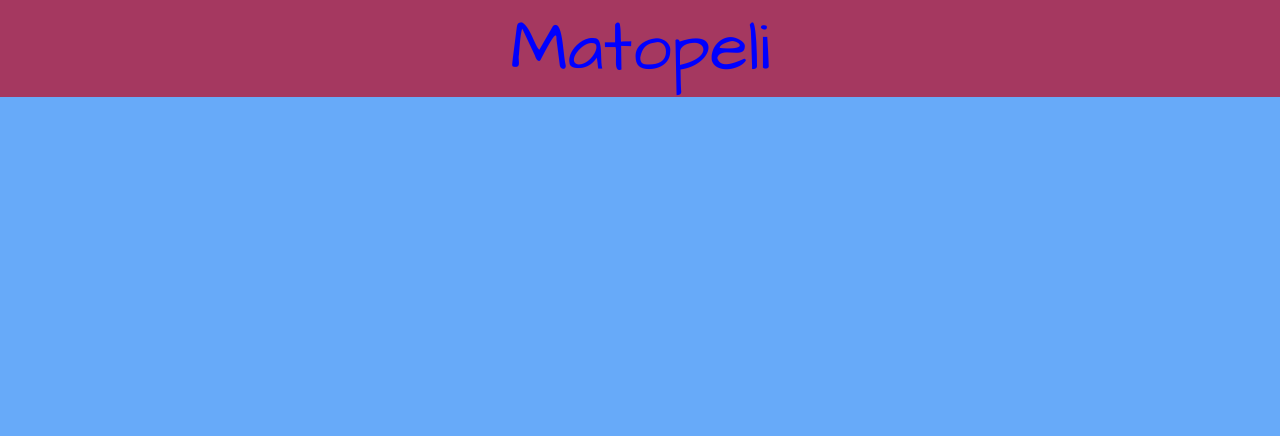
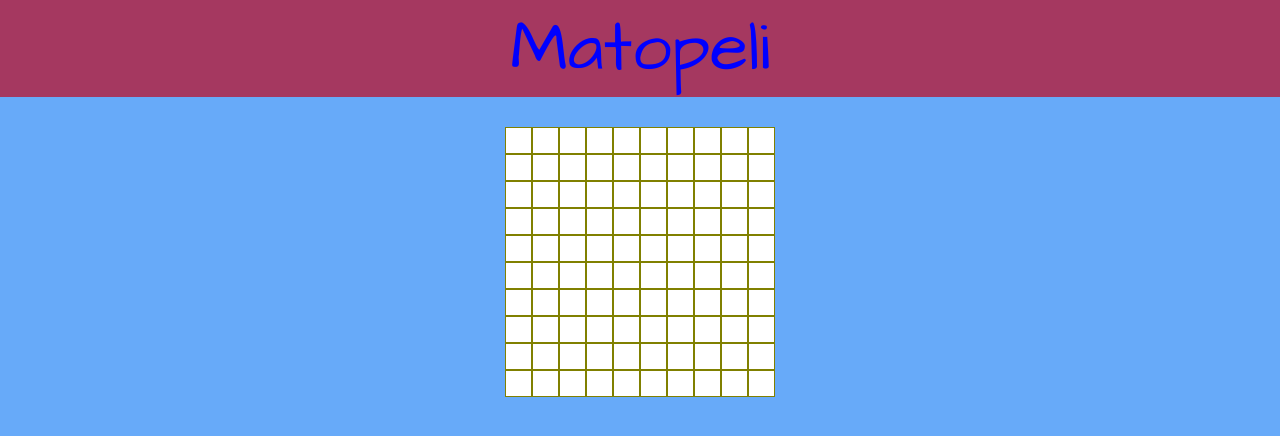
Before and after one commit to VilleJokinen/matopeli, a React (Create React App) app: page / in a window 1280 px wide. Shown: the top 436 px of the page. Built offline with nearby package versions, Linux system fonts and the light colour scheme.

Commit message:
Eeppisiä rivejä sivulle

```diff
--- a/src/App.css
+++ b/src/App.css
@@ -2,9 +2,13 @@
   text-align: center;
   background-color: #67AAF9;
   min-height: 100vh;
+  display: flex;
+  flex-direction: column;
+  align-items: center;
 }
 
 .App-header {
+  min-width: 100%;
   background-color: #A53860;
   min-height: 10vh;
   display: flex;
--- a/src/SnakeBoard.js
+++ b/src/SnakeBoard.js
@@ -1,28 +1,30 @@
-import React, {useState} from 'react'
+import React, {useState} from "react";
+import "./snakeboard.css";
 
 const SnakeBoard = () => {
-  const height = 10
-  const width = 10
-  var initialRows = []
+  const height = 10;
+  const width = 10;
+  var initialRows = [];
   for (var i = 0; i < height; i++) {
-    initialRows[i] = []
+    initialRows[i] = [];
     for (var j = 0; j < width; j++) {
-      initialRows[i][j] = 'blank'
+      initialRows[i][j] = "blank";
     }
   }
 
-  const [rows, setRows] = useState(initialRows)
-  const displayRows = rows.map(row =>
-    <div className='Snake-row'>
-      {row.map(tile => <div className={tile} />)}
+  const [rows, setRows] = useState(initialRows);
+  const [snake, setSnake] = useState([{x: 4, y: 5}]);
+  const [direction, setDirection] = useState("right");
+
+  const displayRows = rows.map(row => (
+    <div className="Snake-row">
+      {row.map(tile => (
+        <div className={`tile ${tile}`} />
+      ))}
     </div>
-  )
+  ));
 
-return (
-  <div className='Snake-board'>
-    {displayRows}
-  </div>
-  )
-}
+  return <div className="Snake-board">{displayRows}</div>;
+};
 
-export default SnakeBoard
+export default SnakeBoard;
--- /dev/null
+++ b/src/snakeboard.css
@@ -0,0 +1,22 @@
+.Snake-board {
+  display: flex;
+  flex-direction: column;
+  justify-content: center;
+  align-items: center;
+  padding: 30px;
+}
+
+.Snake-row {
+  display: flex;
+  flex-direction: row;
+
+}
+.tile {
+  width: 25px;
+  height: 25px;
+  border: 1px solid olive;
+}
+
+.blank {
+  background: white;
+}
```
Also changed, not shown: src/App.js (+3 -5 lines), 1 other file (tests, documents, lock files or other folders).
